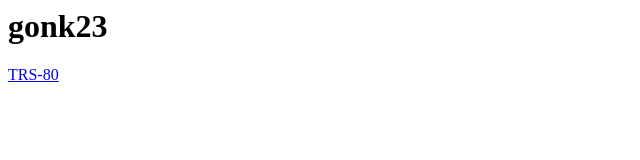
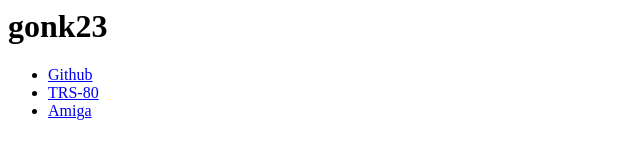
Before and after one commit to gonk23/gonk23.github.io, a plain HTML site: page index.html in a window 1280 px wide. Shown: the whole page, without its empty margins (0-640 px from the left). Drawn offline with Linux system fonts and the light colour scheme.

Commit message:
Add extra front-page links. Add space for Amiga.

```diff
--- a/index.html
+++ b/index.html
@@ -1,8 +1,10 @@
 <html>
     <body>
         <h1>gonk23</h1>
-        <p>
-            <a href="trs-80/index.html">TRS-80</a>
-        </p>
+        <ul>
+            <li><a href="https://github.com/gonk23" target="_blank">Github</a></li>
+            <li><a href="trs-80/index.html">TRS-80</a></li>
+            <li><a href="amiga/index.html">Amiga</a></li>
+        </ul>
     </body>
 </html>
```
Also changed, not shown: amiga/index.html (added, +20 -0 lines).
